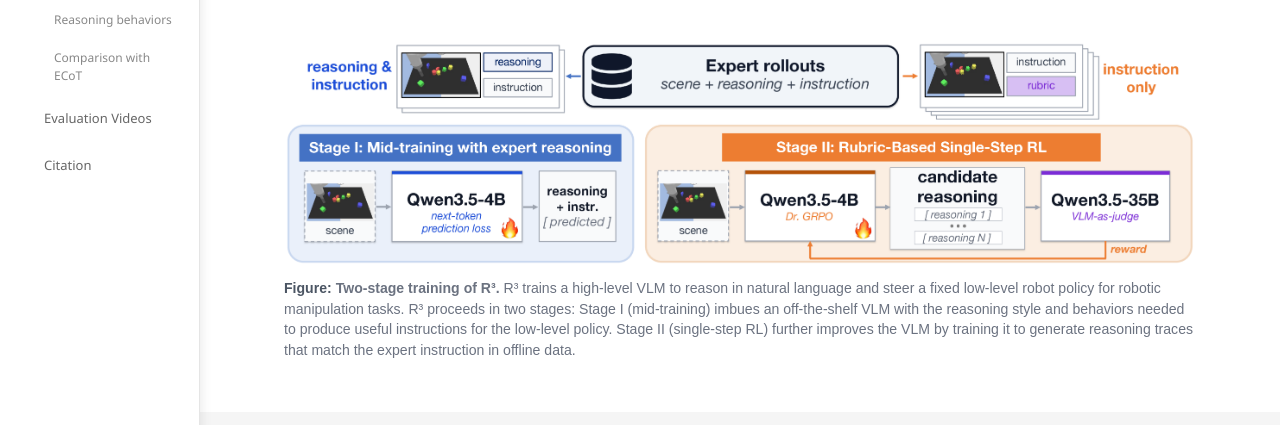
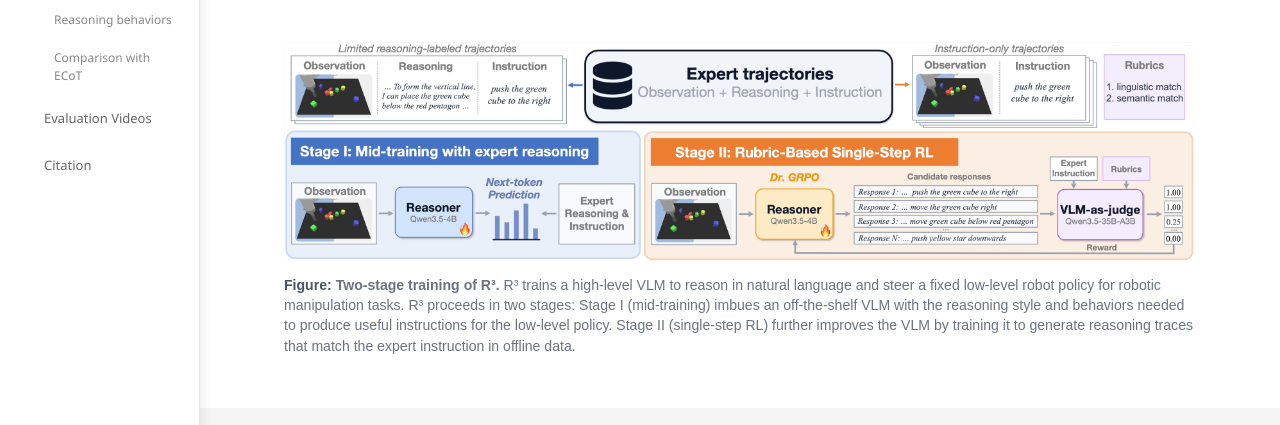
Before and after one commit to robotic-reasoner/robotic-reasoner.github.io, a plain HTML site: page index.html in a window 1280 px wide. Shown: the part 333-758 px from the top of the page. Drawn offline with nearby package versions, Linux system fonts and the light colour scheme; some icons are missing; a web font is replaced by a local one.

Commit message:
update fig1 from v3 to v4

```diff
--- a/index.html
+++ b/index.html
@@ -138,7 +138,7 @@
       <div class="container is-max-desktop">
         <div class="hero-body">
           <figure class="paper-figure" style="--fig-width: 100%;">
-            <img src="./static/images/workflow_v3.png" alt="Two-stage training pipeline of R³">
+            <img src="./static/images/workflow_v4.png" alt="Two-stage training pipeline of R³">
             <figcaption>
               <b>Two-stage training of R³.</b>
               R³ trains a high-level VLM to reason in natural language and steer a fixed low-level
```
Also changed, not shown: static/images/workflow_v4.png (added).
